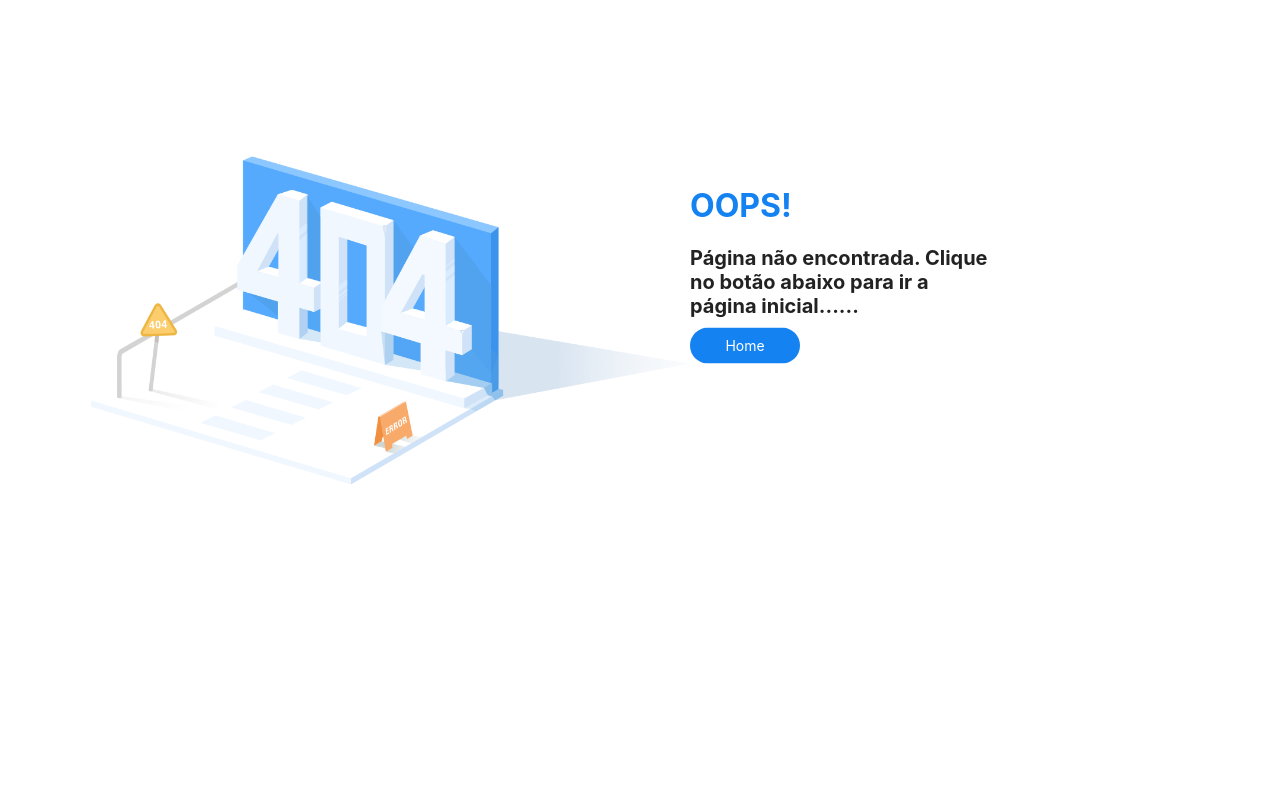
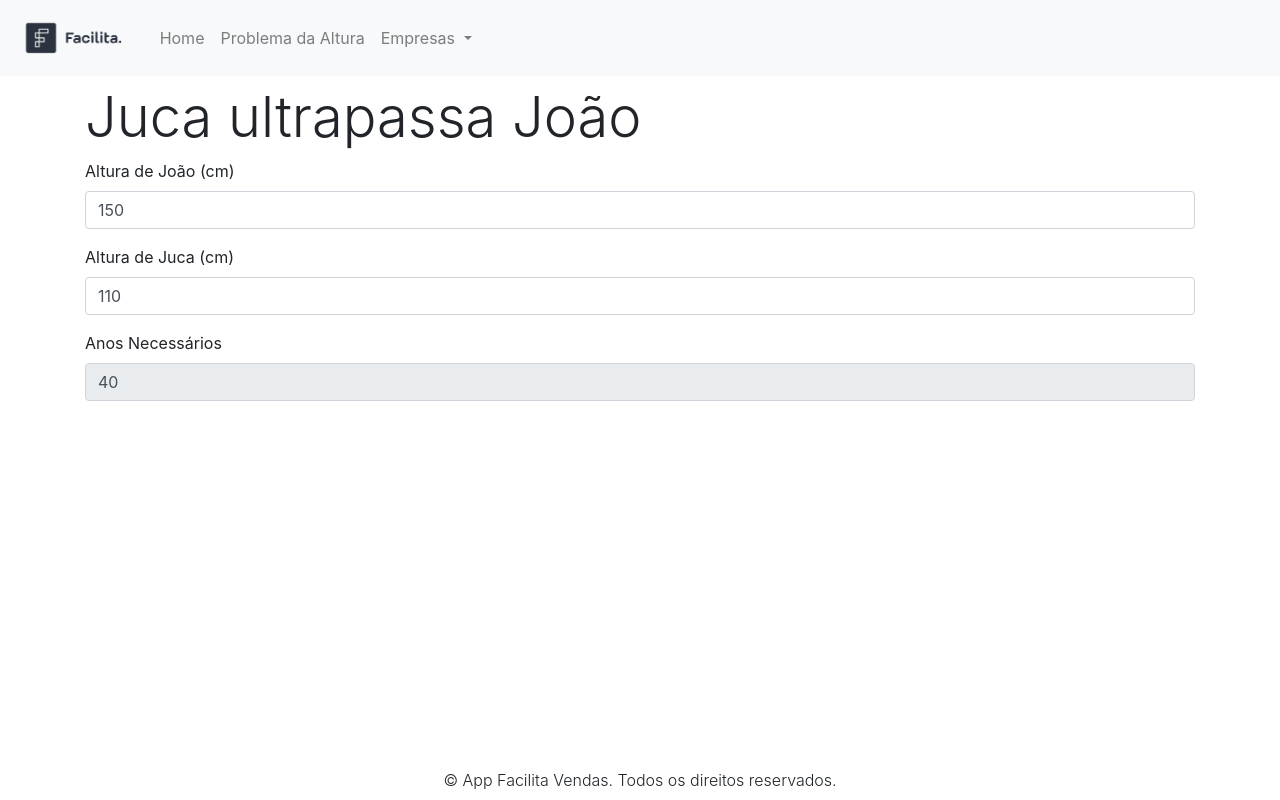
Before and after one commit to alefemacedo/facilita-test, a Vue app in the folder client/: page /height-problem in a window 1280 px wide. Before the commit this address led to /404. Built offline with nearby package versions, Linux system fonts and the light colour scheme; what vue-toasted would draw is missing.

Commit message:
Criacao de uma rota, menu na dashboard e view com a solucao do problema de alturas

```diff
--- a/client/src/router/index.js
+++ b/client/src/router/index.js
@@ -17,6 +17,11 @@ export const constantRouterMap = [
         path: "dashboard",
         component: () => import("@/views/dashboard/index"),
         name: "dashboard"
+      },
+      {
+        path: "height-problem",
+        component: () => import("@/views/heightProblem/index"),
+        name: "height.problem"
       }
     ]
   },
--- /dev/null
+++ b/client/src/views/heightProblem/index.vue
@@ -0,0 +1,57 @@
+<template>
+  <div class="height--problem container">
+    <div class="height--problem_title">
+      <h1 class="display-4">
+        Juca ultrapassa João
+      </h1>
+    </div>
+
+    <div class="height--problem_form">
+      <div class="form-group">
+        <label for="joao_height">Altura de João (cm)</label>
+        <input v-model="joao_height" class="form-control" type="text" id="joao_height">
+      </div>
+
+      <div class="form-group">
+        <label for="juca_height">Altura de Juca (cm)</label>
+        <input v-model="juca_height" class="form-control" type="text" id="juca_height">
+      </div>
+
+      <div class="form-group">
+        <label for="years">Anos Necessários</label>
+        <input :value="yearsComputed" disabled class="form-control" type="text" id="years">
+      </div>
+    </div>
+  </div>
+</template>
+
+<script>
+export default {
+  data() {
+    return {
+      joao_height: 150,
+      juca_height: 110
+    }
+  },
+  computed: {
+    yearsComputed: {
+      get() {
+        let years = 0
+        let joaoHeight = parseInt(this.joao_height) || 0
+        let jucaHeight = parseInt(this.juca_height) || 0
+
+        do {
+          joaoHeight += 2
+          jucaHeight += 3
+          years += 1
+        } while (joaoHeight > jucaHeight)
+        return years
+      }
+    }
+  }
+}
+</script>
+
+<style>
+
+</style>
--- a/client/src/views/layout/index.vue
+++ b/client/src/views/layout/index.vue
@@ -11,7 +11,7 @@
         <b-collapse id="nav-collapse" is-nav>
           <b-navbar-nav>
             <b-nav-item to="/">Home</b-nav-item>
-            <b-nav-item to="/contract">Contratos Sociais</b-nav-item>
+            <b-nav-item to="/height-problem">Problema da Altura</b-nav-item>
             <b-nav-item-dropdown right>
               <template v-slot:button-content>
                 Empresas
```
